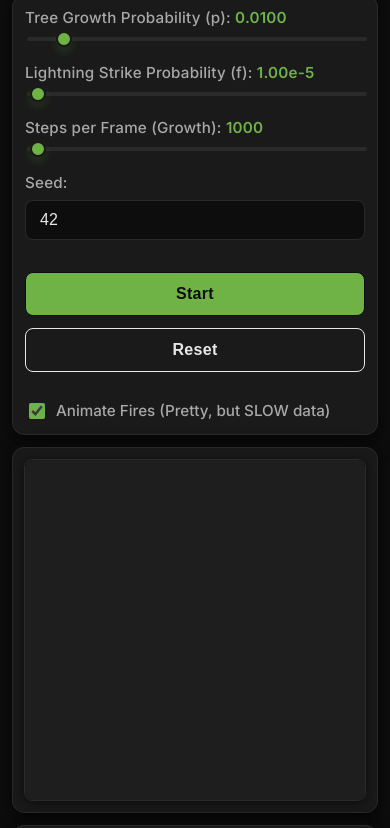
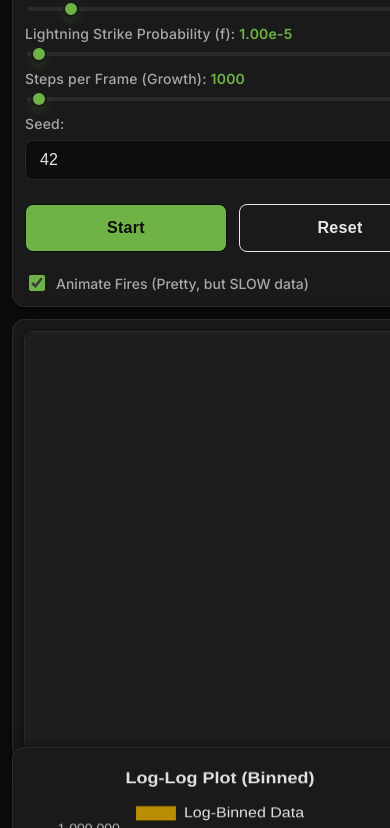
Before and after one commit to DragosBaci/forest-fire, a plain HTML site: page index.html in a window 390 px wide. Shown: the part 105-933 px from the top of the page. Drawn offline with nearby package versions, Linux system fonts and the light colour scheme.

Commit message:
trying to fix mobilel layout

```diff
--- a/forest-fire-styles.css
+++ b/forest-fire-styles.css
@@ -364,59 +364,57 @@ body {
     background: #4a4a4a;
 }
 
-/* Tablet Layout */
-@media (max-width: 1200px) {
-    #sim-wrapper h1 {
-        font-size: 2em;
-    }
-}
-
-/* Mobile Layout */
-@media (max-width: 768px) {
-    body {
-        font-size: 16px;
-    }
-
+/* Tablet and below - force proper layout */
+@media (max-width: 1024px) {
     #sim-wrapper {
-        grid-template-columns: 1fr;
-        grid-template-rows: auto auto 1fr 1fr;
-        grid-template-areas: "header" "controls" "sim" "plot1";
-        padding: 1em;
-        gap: 1em;
-        height: auto;
+        grid-template-columns: 1fr !important;
+        grid-template-rows: auto auto auto auto !important;
+        grid-template-areas: "header" "controls" "sim" "plot1" !important;
+        height: auto !important;
         min-height: 100vh;
+        padding: 16px;
+        gap: 16px;
     }
 
     #sim-wrapper h1 {
-        font-size: 1.75rem;
-        padding: 0.3em 0 0.2em;
-    }
-
-    #sim-wrapper .sim-container,
-    #sim-wrapper .plot-container {
-        min-height: 350px;
-        height: auto;
-        aspect-ratio: 1 / 1;
-        padding: 1em;
+        font-size: 28px !important;
+        padding: 8px 0 !important;
     }
 
     #sim-wrapper .controls-container {
-        max-height: none;
-        padding: 1em;
-        grid-template-columns: 1fr;
+        max-height: none !important;
+        padding: 16px !important;
+        grid-template-columns: 1fr !important;
+        gap: 12px !important;
     }
 
     #sim-wrapper .control-group {
-        gap: 0.5em;
+        width: 100%;
+        gap: 8px;
     }
 
     #sim-wrapper .control-group label {
-        text-align: left;
-        font-size: 0.95rem;
+        font-size: 14px !important;
+        text-align: left !important;
     }
 
-    #sim-wrapper .control-group input[type="number"] {
-        font-size: 1rem;
+    #sim-wrapper .control-group input[type="number"],
+    #sim-wrapper .control-group input[type="text"] {
+        font-size: 16px !important;
+        width: 100%;
+        box-sizing: border-box;
+    }
+
+    #sim-wrapper .action-buttons {
+        flex-direction: row !important;
+        gap: 12px;
+        width: 100%;
+    }
+
+    #sim-wrapper .action-buttons button {
+        font-size: 16px !important;
+        padding: 14px 20px !important;
+        flex: 1;
     }
 
     #sim-wrapper .toggle-switch {
@@ -424,40 +422,47 @@ body {
     }
 
     #sim-wrapper .toggle-switch label {
-        font-size: 0.95rem;
-    }
-
-    #sim-wrapper .action-buttons {
-        flex-direction: column;
-        gap: 0.75em;
-    }
-
-    #sim-wrapper .action-buttons button {
-        font-size: 1rem;
-        padding: 12px 20px;
-        width: 100%;
-    }
-}
-
-/* Small Mobile */
-@media (max-width: 480px) {
-    #sim-wrapper {
-        padding: 0.75em;
-        gap: 0.75em;
-    }
-
-    #sim-wrapper h1 {
-        font-size: 1.5rem;
+        font-size: 14px !important;
     }
 
     #sim-wrapper .sim-container,
     #sim-wrapper .plot-container {
-        min-height: 280px;
-        padding: 0.75em;
+        width: 100% !important;
+        max-width: 100% !important;
+        height: auto !important;
+        min-height: 300px !important;
+        aspect-ratio: 1 / 1 !important;
+        padding: 16px !important;
+        margin: 0 !important;
+    }
+
+    #sim-wrapper #forestCanvas {
+        width: 100% !important;
+        height: 100% !important;
+        max-width: 100% !important;
+        max-height: 100% !important;
+    }
+}
+
+/* Small screens */
+@media (max-width: 640px) {
+    #sim-wrapper {
+        padding: 12px;
+        gap: 12px;
+    }
+
+    #sim-wrapper h1 {
+        font-size: 24px !important;
     }
 
     #sim-wrapper .controls-container {
-        padding: 0.75em;
+        padding: 12px !important;
+    }
+
+    #sim-wrapper .sim-container,
+    #sim-wrapper .plot-container {
+        min-height: 250px !important;
+        padding: 12px !important;
     }
 }
 
--- a/index.html
+++ b/index.html
@@ -2,7 +2,7 @@
 <html lang="en">
 <head>
     <meta charset="UTF-8">
-    <meta name="viewport" content="width=device-width, initial-scale=1.0, maximum-scale=1.0, user-scalable=no">
+    <meta name="viewport" content="width=device-width, initial-scale=1">
     <title>Forest Fire Model (Drossel–Schwabl)</title>
     <script src="https://cdn.jsdelivr.net/npm/chart.js"></script>
     <link rel="stylesheet" href="forest-fire-styles.css">
@@ -60,5 +60,5 @@
     <!-- END WRAPPER -->
 
     <script src="forest-fire-simulation.js"></script>
-</body>
+  </body>
 </html>
```
